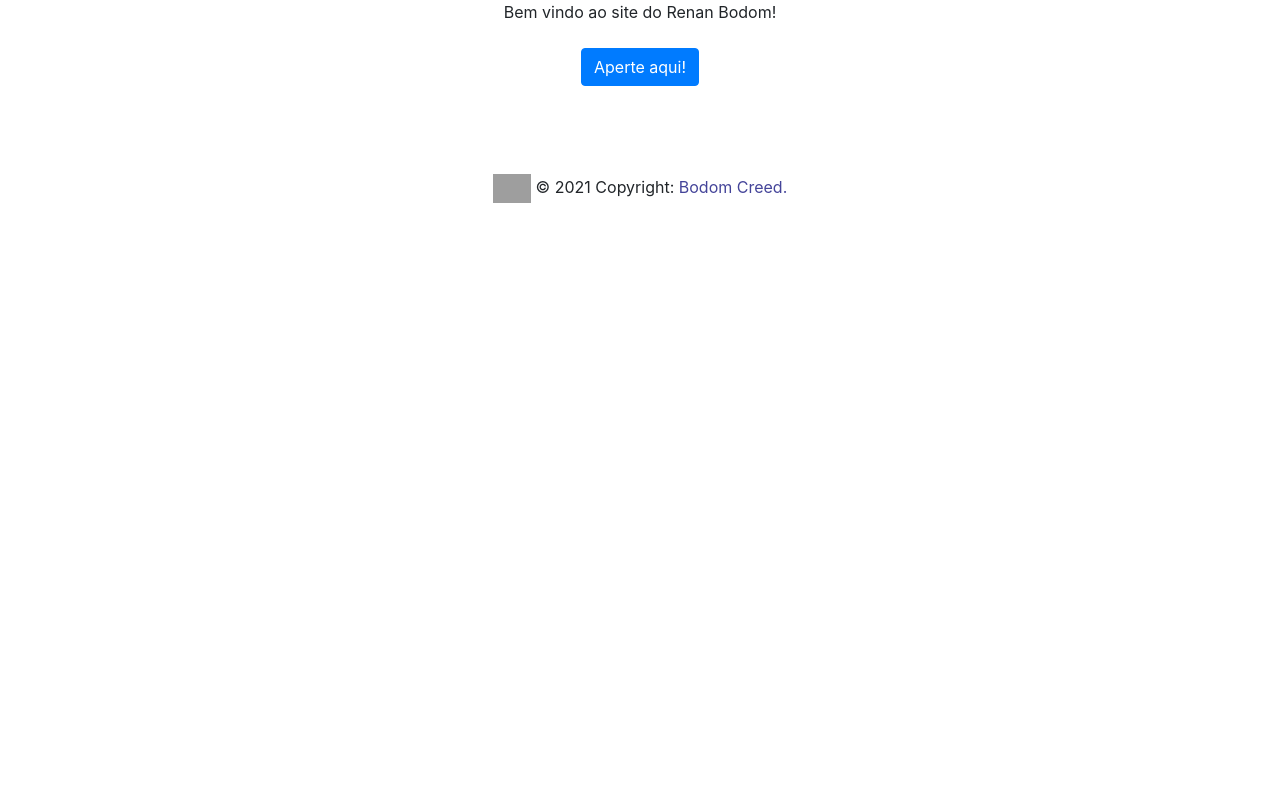
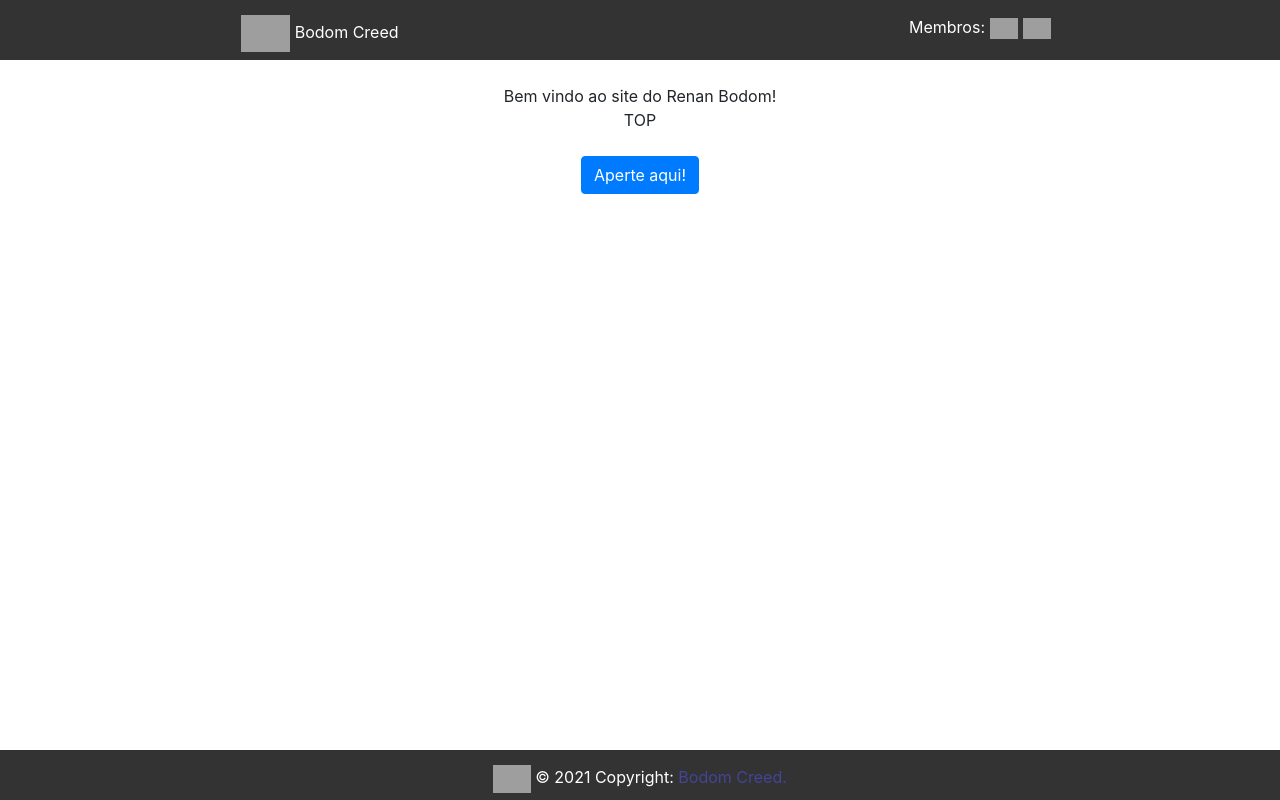
Before and after one commit to Renan-Bodom/BodomCreed, a Django app: page / in a window 1280 px wide. Run offline with Django 3.2, Linux system fonts and the light colour scheme; some libraries are stand-ins or nearby versions; grey boxes are pictures that could not be loaded.

Commit message:
Menu e rodapé para o layout

```diff
--- a/home/static/css/styles.css
+++ b/home/static/css/styles.css
@@ -1,3 +1,47 @@
+body {
+    width: 100%;
+    height: 100%;
+}
+
+main {
+    text-align: center;
+    margin: 0 auto;
+    position: relative;
+}
+
+
 a:link {
     color: #449;
 }
+
+.header-1 {
+    background-color: #333;
+    height: 60px;
+}
+
+.fontHeader-1 {
+    color: white;
+}
+
+.footer {
+    background-color: #333;
+    padding: 15px;
+    position: fixed;
+    left: 0;
+    bottom: 0;
+    width: 100%;
+    text-align: center;
+    height: 50px;
+}
+
+.cabecaEsquerda {
+    float: left;
+    padding: 15px;
+    width: 50%;
+}
+
+.cabecaDireita{
+    float: right;
+    padding: 15px;
+    width: 50%;
+}
--- a/home/templates/home/_layout.html
+++ b/home/templates/home/_layout.html
@@ -12,6 +12,48 @@
 </head>
 <body>
 
+<header class="menuCabeca">
+    <div class="header-1">
+        <main>
+            <font class="fontHeader-1">
+
+                <div class="cabecaEsquerda">
+                    <img src="https://i.ibb.co/ftqqKP6/Renan-Logo.png" width="8%">
+                    Bodom Creed
+                </div>
+
+                <div class="cabecaDireita">
+                    <ul>
+
+                        Membros:
+
+                        <!-- Renan -->
+
+                        <a href="https://www.instagram.com/renan_bodom/">
+                        <img src="https://scontent.fppy4-1.fna.fbcdn.net/v/t1.0-9/45006019_2425299307510062_1030963150867922944_o.jpg?_nc_cat=110&ccb=2&_nc_sid=09cbfe&_nc_ohc=OV0jwtvbbIMAX8ajCVn&_nc_oc=AQkr8bZCz2r-AtlLQFGSdioUGtHGaDoPQUBgqCiFf6tJLA_dkRnVK9rdPmLblqCS0yM&_nc_ht=scontent.fppy4-1.fna&oh=80ceadfb48aed9271e6b316f3faf1b95&oe=601DA452"
+                        width="5%">
+                        </a>
+
+                        <!-- Tamires -->
+                        <a href="https://www.instagram.com/tamires_bodom/">
+                        <img src="https://scontent.fppy4-1.fna.fbcdn.net/v/t1.0-9/83354031_838004799938191_8650651247583428608_o.jpg?_nc_cat=103&ccb=2&_nc_sid=09cbfe&_nc_ohc=KHhmFhs7X7AAX8lcvBM&_nc_oc=AQnPLzzj_DYffW0GqT44Zs6FMSbYIbLxKReUioRyu25K4a5q0mBBzEY-bZNxO1TA968&_nc_ht=scontent.fppy4-1.fna&oh=a0ad7ccd2a77fbce6acc483c5ce38af9&oe=60207265"
+                        width="5%">
+                        </a>
+
+                    </ul>
+                </div>
+
+            </font>
+        </main>
+    </div>
+</header>
+
+
+
+
+<br>
+
+
 
 <div class="container" style="max-width: 800px">
     <center>
@@ -20,13 +62,17 @@
     </center>
 </div>
 
+
+
+
 <!-- Footer -->
-<footer class="page-footer font-small blue">
-
+<footer class="footer">
   <!-- Copyright -->
-  <div class="footer-copyright text-center py-3">
+  <div>
+      <font class="fontHeader-1">
       <img src="https://i.ibb.co/ftqqKP6/Renan-Logo.png" width="3%">
       © 2021 Copyright:
+      </font>
       <a href="http://bodomcreed.pythonanywhere.com/"> Bodom Creed.</a>
   </div>
   <!-- Copyright -->
--- a/home/templates/home/index.html
+++ b/home/templates/home/index.html
@@ -5,6 +5,8 @@
 
 
 Bem vindo ao site do Renan Bodom!
+<br>
+{{ teste }}
 
 <br>
 <br>
--- a/home/views.py
+++ b/home/views.py
@@ -3,5 +3,7 @@ from django.shortcuts import render
 # Create your views here.
 
 def index(request):
+    data = {}
+    data['teste'] = "TOP"
 
-    return render(request, 'home/index.html')
+    return render(request, 'home/index.html', data)
```
